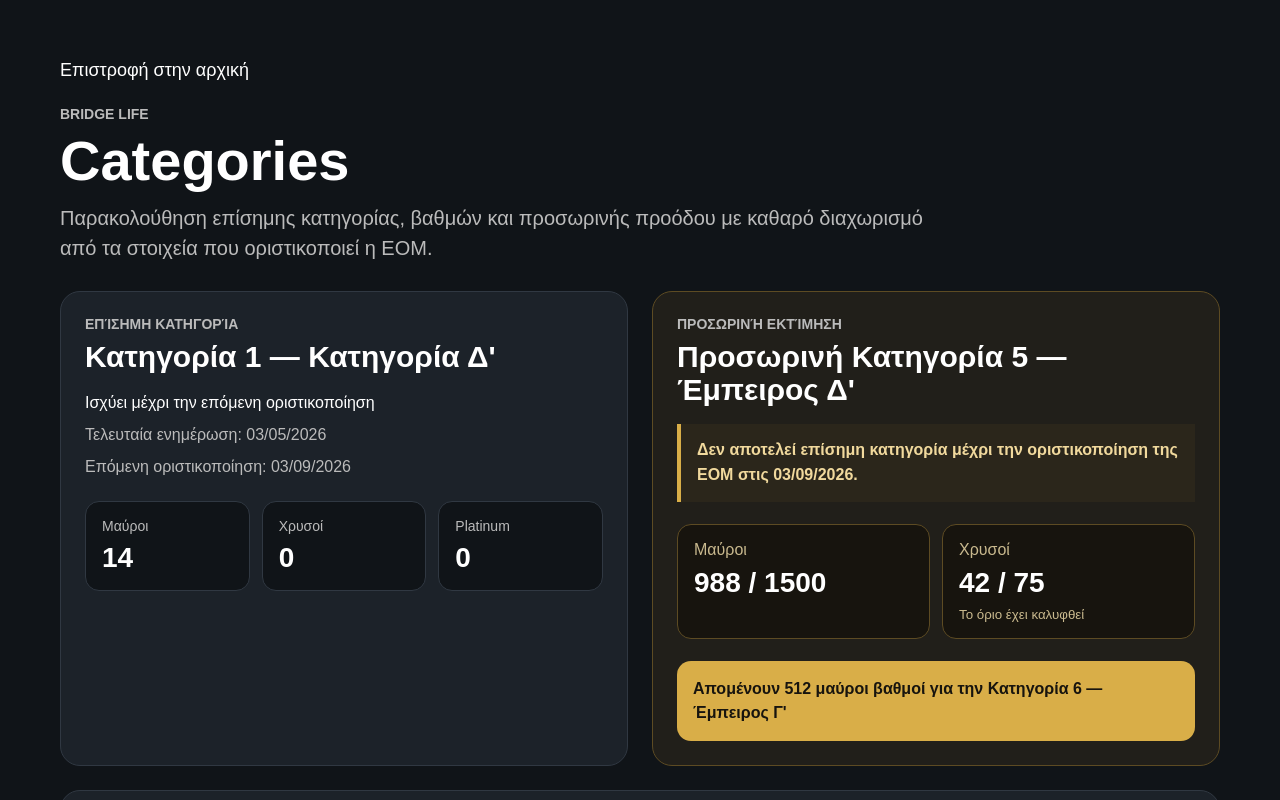
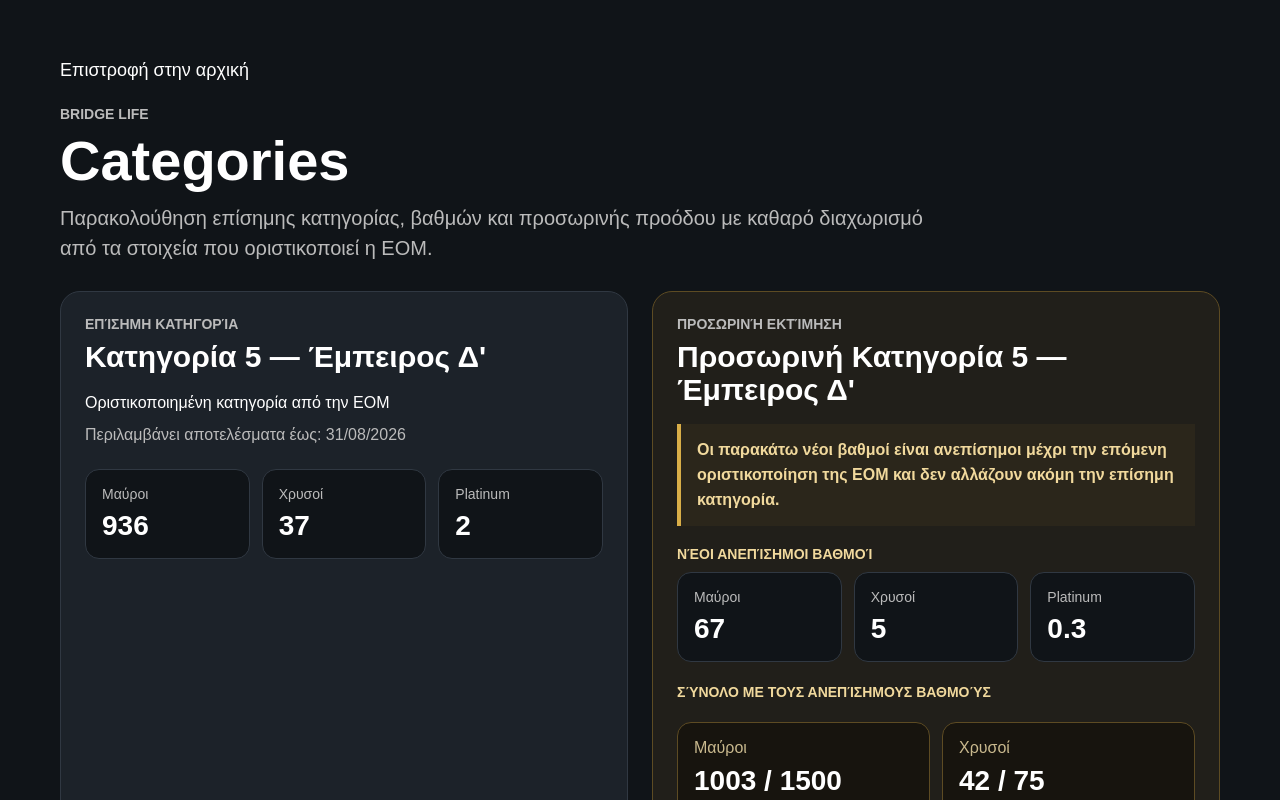
Before and after one commit to nick1stef2/bridge-life, a React (Vite) app: page /categories in a window 1280 px wide. Shown: the top 800 px of the page. Built offline with nearby package versions, Linux system fonts and the light colour scheme.

Commit message:
Update official EOM category and points

```diff
--- a/src/data/playerData.js
+++ b/src/data/playerData.js
@@ -1,19 +1,25 @@
 export const playerData = {
-  officialCategory: 1,
-  officialCategoryName: "Κατηγορία Δ'",
+  officialCategory: 5,
+  officialCategoryName: "Έμπειρος Δ'",
   officialPoints: {
-    black: 14,
-    gold: 0,
-    platinum: 0,
+    black: 936,
+    gold: 37,
+    platinum: 2,
+  },
+  unofficialPoints: {
+    black: 67,
+    gold: 5,
+    platinum: 0.3,
   },
   pendingPoints: {
-    black: 988,
+    black: 1003,
     gold: 42,
     platinum: 2.3,
   },
   officialStatus: {
-    lastUpdated: "2026-05-03",
-    nextFinalizationDate: "2026-09-03",
+    finalizedThrough: "2026-08-31",
+    nextFinalizationDate: null,
     updateCycle: "κάθε 4 μήνες",
+    source: "ΕΟΜ – καρτέλα αθλητή 19350",
   },
 };
--- a/src/pages/Categories.css
+++ b/src/pages/Categories.css
@@ -137,6 +137,18 @@
   line-height: 1.55;
 }
 
+.provisional-points-label {
+  margin: 20px 0 0;
+  color: #f1d99d;
+  font-size: 14px;
+  font-weight: 800;
+  text-transform: uppercase;
+}
+
+.provisional-points-grid {
+  margin-top: 10px;
+}
+
 .pending-card {
   border-color: #5d4b23;
   background: #211f1a;
--- a/src/pages/Categories.jsx
+++ b/src/pages/Categories.jsx
@@ -58,6 +58,7 @@ function formatPoints(points) {
 
 function Categories() {
   const officialPoints = formatPoints(playerData.officialPoints);
+  const unofficialPoints = formatPoints(playerData.unofficialPoints);
   const { estimatedCategory, nextCategory, remainingPoints } = getPendingEstimate(
     playerData.pendingPoints,
     categoriesData,
@@ -89,14 +90,10 @@ function Categories() {
           </div>
 
           <p className="categories-status">
-            Ισχύει μέχρι την επόμενη οριστικοποίηση
+            Οριστικοποιημένη κατηγορία από την ΕΟΜ
           </p>
           <p className="categories-status muted">
-            Τελευταία ενημέρωση: {formatDate(playerData.officialStatus.lastUpdated)}
-          </p>
-          <p className="categories-status muted">
-            Επόμενη οριστικοποίηση:{" "}
-            {formatDate(playerData.officialStatus.nextFinalizationDate)}
+            Περιλαμβάνει αποτελέσματα έως: {formatDate(playerData.officialStatus.finalizedThrough)}
           </p>
 
           <div className="points-grid">
@@ -120,9 +117,21 @@ function Categories() {
           </div>
 
           <p className="warning-text">
-            Δεν αποτελεί επίσημη κατηγορία μέχρι την οριστικοποίηση της ΕΟΜ στις{" "}
-            {formatDate(playerData.officialStatus.nextFinalizationDate)}.
+            Οι παρακάτω νέοι βαθμοί είναι ανεπίσημοι μέχρι την επόμενη
+            οριστικοποίηση της ΕΟΜ και δεν αλλάζουν ακόμη την επίσημη κατηγορία.
           </p>
+
+          <p className="provisional-points-label">Νέοι ανεπίσημοι βαθμοί</p>
+          <div className="points-grid provisional-points-grid">
+            {unofficialPoints.map((point) => (
+              <div key={point.label}>
+                <span>{point.label}</span>
+                <strong>{toDisplay(point.value)}</strong>
+              </div>
+            ))}
+          </div>
+
+          <p className="provisional-points-label">Σύνολο με τους ανεπίσημους βαθμούς</p>
 
           <div className="pending-targets">
             <div>
@@ -132,12 +141,17 @@ function Categories() {
             <div>
               <span>Χρυσοί</span>
               <strong>{playerData.pendingPoints.gold} / {toNumber(nextCategory.requiredPoints.gold)}</strong>
-              <small>Το όριο έχει καλυφθεί</small>
+              <small>
+                {remainingPoints.gold === 0
+                  ? "Το όριο έχει καλυφθεί"
+                  : `Απομένουν ${remainingPoints.gold}`}
+              </small>
             </div>
           </div>
 
           <p className="remaining-points">
-            Απομένουν {remainingPoints.black} μαύροι βαθμοί για την Κατηγορία{" "}
+            Απομένουν {remainingPoints.black} μαύροι και {remainingPoints.gold} χρυσοί
+            βαθμοί για την Κατηγορία{" "}
             {nextCategory.category} — {nextCategory.name}
           </p>
         </article>
```
